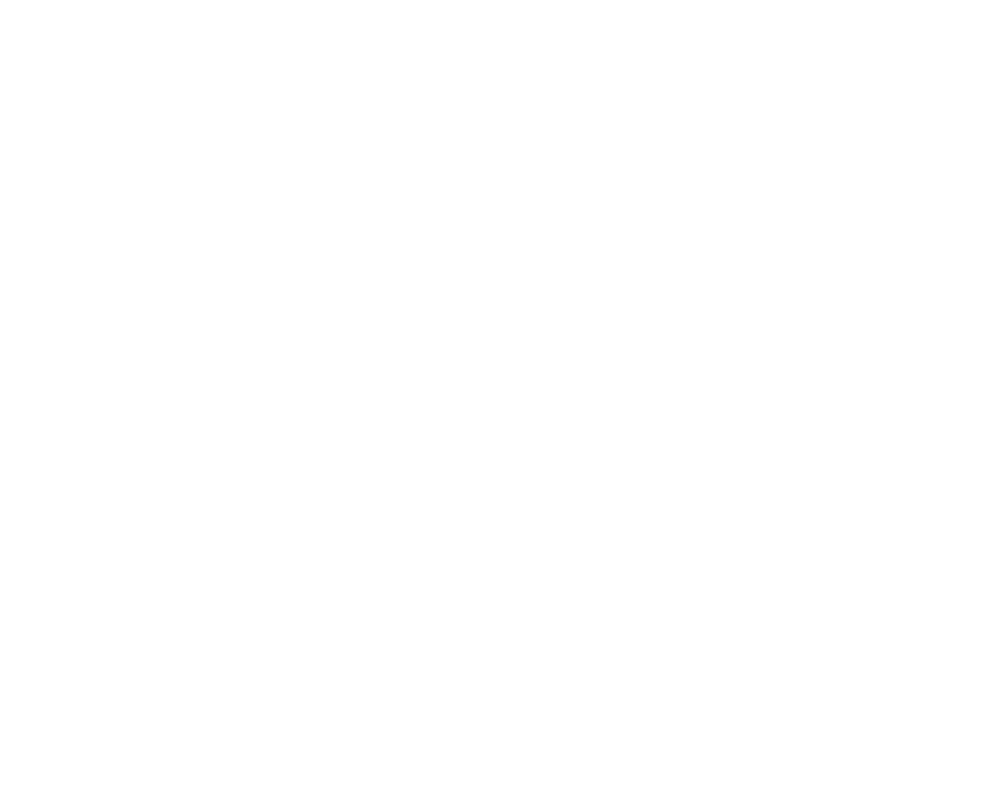
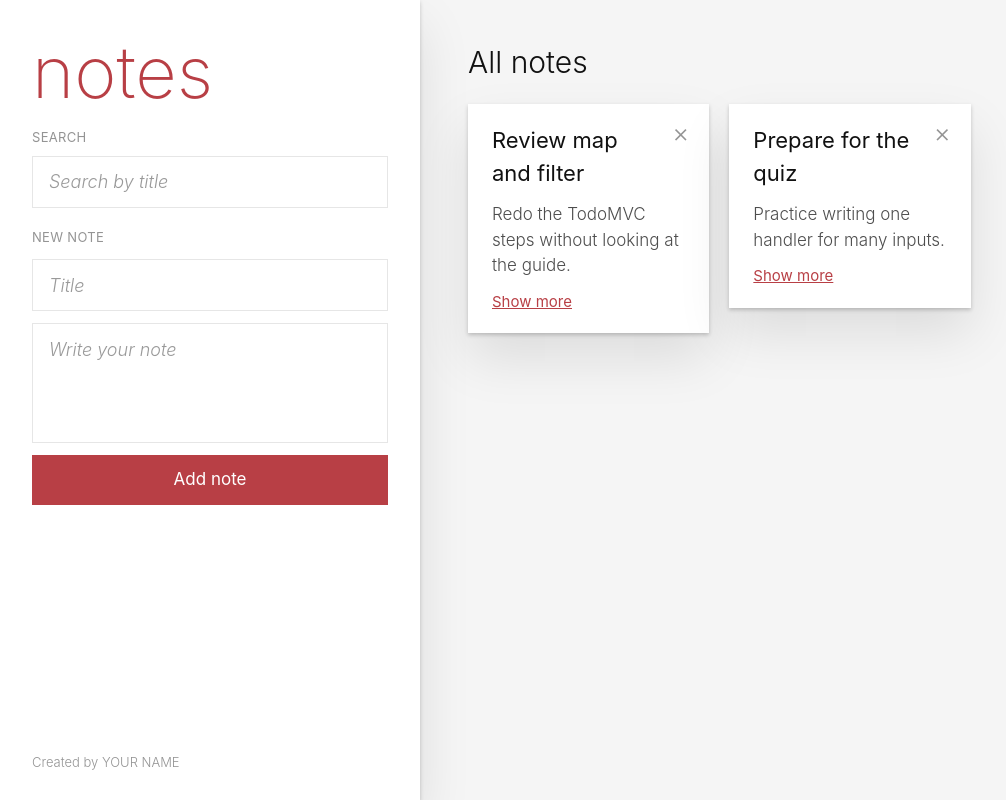
Before and after one commit to keithallenlariego/csit340g8-notes, a React (Vite) app: page / in a window 1280 px wide. Shown: the whole page, without its empty margins (0-1006 px from the left). Built offline with nearby package versions, Linux system fonts and the light colour scheme.

Commit message:
feat: add static notes layout

```diff
--- a/package.json
+++ b/package.json
@@ -10,13 +10,13 @@
     "preview": "vite preview"
   },
   "dependencies": {
-    "@tailwindcss/vite": "^4.3.5",
     "react": "^19.3.1",
     "react-dom": "^19.3.1",
     "tailwindcss": "^4.3.5"
   },
   "devDependencies": {
     "@eslint/js": "^9.39.5",
+    "@tailwindcss/vite": "^4.3.5",
     "@types/react": "^19.3.0",
     "@types/react-dom": "^19.3.0",
     "@vitejs/plugin-react": "^6.1.2",
--- a/src/App.jsx
+++ b/src/App.jsx
@@ -1,16 +1,12 @@
+import Notes from './components/Notes.jsx'
+import Info from './components/Info.jsx'
 
 function App() {
-
-
   return (
-    <>
-
-
-
-
-
-
-    </>
+    <div className="bg-[#f5f5f5] font-light text-[#111]">
+      <Notes />
+      <Info name="YOUR NAME" />
+    </div>
   )
 }
 
--- /dev/null
+++ b/src/components/Info.jsx
@@ -0,0 +1,9 @@
+function Info({ name }) {
+  return (
+    <footer className="fixed bottom-7 left-8 z-10 text-[13px] text-[#949494]">
+      <p>Created by {name}</p>
+    </footer>
+  )
+}
+
+export default Info
--- /dev/null
+++ b/src/components/NoteCard.jsx
@@ -0,0 +1,18 @@
+function NoteCard({ title, body }) {
+  return (
+    <div>
+      <h3 className="pr-8 text-[22px] font-normal break-words">{title}</h3>
+      <p className="mt-3 text-[17px] break-words whitespace-pre-wrap text-[#4d4d4d]">
+        {body}
+      </p>
+      <button
+        type="button"
+        className="mt-3 cursor-pointer text-[15px] font-normal text-[#b83f45] underline"
+      >
+        Show more
+      </button>
+    </div>
+  )
+}
+
+export default NoteCard
--- /dev/null
+++ b/src/components/Notes.jsx
@@ -0,0 +1,72 @@
+import NoteCard from "NoteCard.jsx"
+
+
+function Notes() {
+  return (
+    <div className="grid min-h-screen grid-cols-[420px_1fr]">
+        <aside className="sticky top-0 flex h-screen flex-col gap-5 bg-white px-8 py-9 shadow-[0_2px_4px_0_rgba(0,0,0,0.2),0_25px_50px_0_rgba(0,0,0,0.1)]">
+        <h1 className="text-[72px] leading-none font-extralight text-[#b83f45]">
+          notes
+        </h1>
+        <div>
+          <p className="mb-2 text-[13px] font-normal tracking-wide text-[#949494]">SEARCH</p>
+          <input
+            placeholder="Search by title"
+            className="h-[52px] w-full border border-[#e6e6e6] px-4 text-lg outline-none placeholder:text-black/40 placeholder:italic focus:border-[#cf7d7d]"
+          />
+        </div>
+        <form className="grid gap-3">
+          <p className="text-[13px] font-normal tracking-wide text-[#949494]">NEW NOTE</p>
+          <input
+            name="title"
+            placeholder="Title"
+            className="h-[52px] w-full border border-[#e6e6e6] px-4 text-lg outline-none placeholder:text-black/40 placeholder:italic focus:border-[#cf7d7d]"
+          />
+          <textarea
+            name="body"
+            placeholder="Write your note"
+            className="h-[120px] w-full resize-none py-3 border border-[#e6e6e6] px-4 text-lg outline-none placeholder:text-black/40 placeholder:italic focus:border-[#cf7d7d]"
+          />
+          <button
+            type="submit"
+            className="h-[50px] cursor-pointer bg-[#b83f45] text-[17px] font-normal text-white hover:bg-[#a33439]"
+          >
+            Add note
+          </button>
+        </form>
+      </aside>
+      <section className="px-12 py-11">
+        <h2 className="mb-6 text-3xl">All notes</h2>
+
+        <ul className="grid grid-cols-3 items-start gap-5">
+          <li className="relative min-h-32 bg-white px-6 py-5 shadow-[0_2px_4px_0_rgba(0,0,0,0.2),0_25px_50px_0_rgba(0,0,0,0.1)]">
+            <NoteCard
+              title="Review map and filter"
+              body="Redo the TodoMVC steps without looking at the guide."
+            />
+            <button
+              type="button"
+              className="absolute top-4 right-5 cursor-pointer text-[26px] leading-none text-[#949494] hover:text-[#c18585]"
+            >
+              ×
+            </button>
+          </li>
+          <li className="relative min-h-32 bg-white px-6 py-5 shadow-[0_2px_4px_0_rgba(0,0,0,0.2),0_25px_50px_0_rgba(0,0,0,0.1)]">
+            <NoteCard
+              title="Prepare for the quiz"
+              body="Practice writing one handler for many inputs."
+            />
+            <button
+              type="button"
+              className="absolute top-4 right-5 cursor-pointer text-[26px] leading-none text-[#949494] hover:text-[#c18585]"
+            >
+              ×
+            </button>
+          </li>
+        </ul>
+      </section>
+    </div>
+  )
+}
+
+export default Notes
--- a/vite.config.js
+++ b/vite.config.js
@@ -1,6 +1,6 @@
 import react from '@vitejs/plugin-react'
 import { defineConfig } from 'vite'
-import tailwindcss from 'tailwindcss'
+import tailwindcss from '@tailwindcss/vite'
 
 // https://vite.dev/config/
 export default defineConfig({
```
Also changed, not shown: 1 other file (tests, documents, lock files or other folders).
